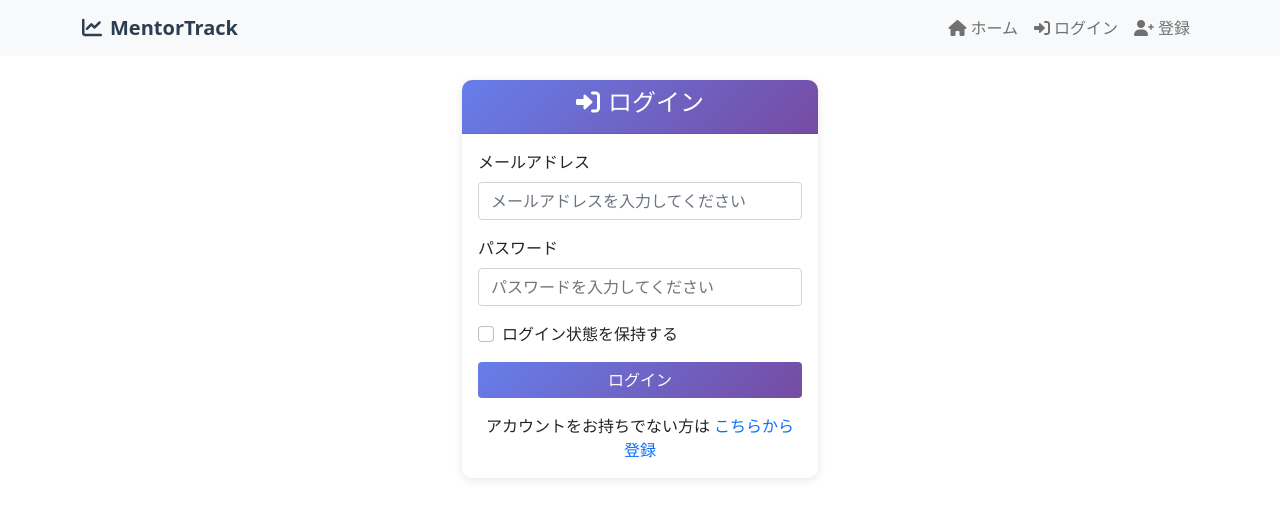
After one commit to k-mizu17009/MentorTrack, a Flask app: page /login in a window 1280 px wide. The commit adds this page. Shown: the top 519 px of the page. Run offline with Flask 3, Linux system fonts and the light colour scheme.

Commit message:
ログイン認証を追加

```diff
--- a/app.py
+++ b/app.py
@@ -1,8 +1,10 @@
 from flask import Flask, render_template, request, redirect, url_for, flash, jsonify
 from flask_sqlalchemy import SQLAlchemy
 from flask_wtf import FlaskForm
-from wtforms import StringField, TextAreaField, SelectField, RadioField, SubmitField, BooleanField
-from wtforms.validators import DataRequired, Length
+from flask_login import LoginManager, UserMixin, login_user, login_required, logout_user, current_user
+from flask_bcrypt import Bcrypt
+from wtforms import StringField, TextAreaField, SelectField, RadioField, SubmitField, BooleanField, PasswordField
+from wtforms.validators import DataRequired, Length, Email, EqualTo, ValidationError
 from datetime import datetime, timedelta
 import os
 
@@ -12,8 +14,32 @@ app.config['SQLALCHEMY_DATABASE_URI'] = 'sqlite:///mentortrack.db'
 app.config['SQLALCHEMY_TRACK_MODIFICATIONS'] = False
 
 db = SQLAlchemy(app)
+bcrypt = Bcrypt(app)
+login_manager = LoginManager()
+login_manager.init_app(app)
+login_manager.login_view = 'login'
+login_manager.login_message = 'ログインが必要です。'
+login_manager.login_message_category = 'info'
+
+@login_manager.user_loader
+def load_user(user_id):
+    return User.query.get(int(user_id))
 
 # データベースモデル
+class User(UserMixin, db.Model):
+    id = db.Column(db.Integer, primary_key=True)
+    username = db.Column(db.String(20), unique=True, nullable=False)
+    email = db.Column(db.String(120), unique=True, nullable=False)
+    password_hash = db.Column(db.String(60), nullable=False)
+    role = db.Column(db.String(20), default='mentee')  # mentee, mentor, admin
+    created_at = db.Column(db.DateTime, default=datetime.utcnow)
+
+    def set_password(self, password):
+        self.password_hash = bcrypt.generate_password_hash(password).decode('utf-8')
+
+    def check_password(self, password):
+        return bcrypt.check_password_hash(self.password_hash, password)
+
 class Mentee(db.Model):
     id = db.Column(db.Integer, primary_key=True)
     name = db.Column(db.String(100), nullable=False)
@@ -22,6 +48,7 @@ class Mentee(db.Model):
 
     # リレーションシップ
     reports = db.relationship('WeeklyReport', backref='mentee', lazy=True)
+    user_id = db.Column(db.Integer, db.ForeignKey('user.id'), nullable=True)
 
 class WeeklyReport(db.Model):
     id = db.Column(db.Integer, primary_key=True)
@@ -58,6 +85,44 @@ class WeeklyReport(db.Model):
     week_start = db.Column(db.DateTime, nullable=False)
 
 # フォームクラス
+class RegistrationForm(FlaskForm):
+    username = StringField('ユーザー名',
+                          validators=[DataRequired(), Length(min=2, max=20)],
+                          render_kw={'placeholder': 'ユーザー名を入力してください'})
+    email = StringField('メールアドレス',
+                       validators=[DataRequired(), Email()],
+                       render_kw={'placeholder': 'メールアドレスを入力してください'})
+    password = PasswordField('パスワード',
+                            validators=[DataRequired(), Length(min=6)],
+                            render_kw={'placeholder': 'パスワードを入力してください'})
+    confirm_password = PasswordField('パスワード確認',
+                                   validators=[DataRequired(), EqualTo('password')],
+                                   render_kw={'placeholder': 'パスワードを再入力してください'})
+    role = SelectField('役割',
+                      choices=[('mentee', 'メンティ'), ('mentor', 'メンター'), ('admin', '管理者')],
+                      validators=[DataRequired()])
+    submit = SubmitField('登録')
+
+    def validate_username(self, username):
+        user = User.query.filter_by(username=username.data).first()
+        if user:
+            raise ValidationError('そのユーザー名は既に使用されています。別のユーザー名を選択してください。')
+
+    def validate_email(self, email):
+        user = User.query.filter_by(email=email.data).first()
+        if user:
+            raise ValidationError('そのメールアドレスは既に登録されています。')
+
+class LoginForm(FlaskForm):
+    email = StringField('メールアドレス',
+                       validators=[DataRequired(), Email()],
+                       render_kw={'placeholder': 'メールアドレスを入力してください'})
+    password = PasswordField('パスワード',
+                            validators=[DataRequired()],
+                            render_kw={'placeholder': 'パスワードを入力してください'})
+    remember = BooleanField('ログイン状態を保持する')
+    submit = SubmitField('ログイン')
+
 class WeeklyReportForm(FlaskForm):
     planning_stage = SelectField('企画ステージ',
                                 choices=[('proposal_pre', '提案前'),
@@ -112,13 +177,60 @@ class WeeklyReportForm(FlaskForm):
 def index():
     return render_template('index.html')
 
+@app.route('/register', methods=['GET', 'POST'])
+def register():
+    if current_user.is_authenticated:
+        return redirect(url_for('index'))
+
+    form = RegistrationForm()
+    if form.validate_on_submit():
+        user = User(
+            username=form.username.data,
+            email=form.email.data,
+            role=form.role.data
+        )
+        user.set_password(form.password.data)
+        db.session.add(user)
+        db.session.commit()
+        flash('アカウントが作成されました！ログインしてください。', 'success')
+        return redirect(url_for('login'))
+
+    return render_template('register.html', form=form)
+
+@app.route('/login', methods=['GET', 'POST'])
+def login():
+    if current_user.is_authenticated:
+        return redirect(url_for('index'))
+
+    form = LoginForm()
+    if form.validate_on_submit():
+        user = User.query.filter_by(email=form.email.data).first()
+        if user and user.check_password(form.password.data):
+            login_user(user, remember=form.remember.data)
+            next_page = request.args.get('next')
+            flash(f'ようこそ、{user.username}さん！', 'success')
+            return redirect(next_page) if next_page else redirect(url_for('index'))
+        else:
+            flash('ログインに失敗しました。メールアドレスとパスワードを確認してください。', 'danger')
+
+    return render_template('login.html', form=form)
+
+@app.route('/logout')
+@login_required
+def logout():
+    logout_user()
+    flash('ログアウトしました。', 'info')
+    return redirect(url_for('index'))
+
 @app.route('/mentee/<int:mentee_id>')
+@login_required
 def mentee_dashboard(mentee_id):
     mentee = Mentee.query.get_or_404(mentee_id)
     reports = WeeklyReport.query.filter_by(mentee_id=mentee_id).order_by(WeeklyReport.report_date.desc()).all()
     return render_template('mentee_dashboard.html', mentee=mentee, reports=reports)
 
 @app.route('/report/new/<int:mentee_id>', methods=['GET', 'POST'])
+@login_required
 def new_report(mentee_id):
     mentee = Mentee.query.get_or_404(mentee_id)
     form = WeeklyReportForm()
@@ -160,6 +272,7 @@ def new_report(mentee_id):
     return render_template('new_report.html', form=form, mentee=mentee)
 
 @app.route('/report/<int:report_id>')
+@login_required
 def view_report(report_id):
     report = WeeklyReport.query.get_or_404(report_id)
 
@@ -170,7 +283,14 @@ def view_report(report_id):
         week_start=previous_week_start
     ).first()
 
-    return render_template('view_report.html', report=report, previous_report=previous_report)
+    # 追加の問いかけ回答をパース
+    import json
+    try:
+        additional_responses = json.loads(report.additional_responses) if report.additional_responses else {}
+    except (json.JSONDecodeError, TypeError):
+        additional_responses = {}
+
+    return render_template('view_report.html', report=report, previous_report=previous_report, additional_responses=additional_responses)
 
 @app.route('/create-sample-mentee', methods=['POST'])
 def create_sample_mentee():
--- a/requirements.txt
+++ b/requirements.txt
@@ -1,6 +1,9 @@
 Flask==2.3.3
 Flask-SQLAlchemy==3.0.5
 Flask-WTF==1.2.1
+Flask-Login==0.6.3
+Flask-Bcrypt==1.0.1
 WTForms==3.0.1
+email-validator==2.0.0
 python-dotenv==1.0.0
 Werkzeug==2.3.7
--- a/templates/base.html
+++ b/templates/base.html
@@ -66,6 +66,27 @@
                 <a class="nav-link" href="{{ url_for('index') }}">
                     <i class="fas fa-home me-1"></i>ホーム
                 </a>
+                {% if current_user.is_authenticated %}
+                    <div class="nav-item dropdown">
+                        <a class="nav-link dropdown-toggle" href="#" id="navbarDropdown" role="button" data-bs-toggle="dropdown" aria-expanded="false">
+                            <i class="fas fa-user me-1"></i>{{ current_user.username }}
+                        </a>
+                        <ul class="dropdown-menu" aria-labelledby="navbarDropdown">
+                            <li><span class="dropdown-item-text"><small class="text-muted">役割: {{ current_user.role }}</small></span></li>
+                            <li><hr class="dropdown-divider"></li>
+                            <li><a class="dropdown-item" href="{{ url_for('logout') }}">
+                                <i class="fas fa-sign-out-alt me-1"></i>ログアウト
+                            </a></li>
+                        </ul>
+                    </div>
+                {% else %}
+                    <a class="nav-link" href="{{ url_for('login') }}">
+                        <i class="fas fa-sign-in-alt me-1"></i>ログイン
+                    </a>
+                    <a class="nav-link" href="{{ url_for('register') }}">
+                        <i class="fas fa-user-plus me-1"></i>登録
+                    </a>
+                {% endif %}
             </div>
         </div>
     </nav>
--- /dev/null
+++ b/templates/login.html
@@ -0,0 +1,59 @@
+{% extends "base.html" %}
+
+{% block title %}ログイン - MentorTrack{% endblock %}
+
+{% block content %}
+<div class="row justify-content-center">
+    <div class="col-md-6 col-lg-4">
+        <div class="card">
+            <div class="card-header text-center">
+                <h4><i class="fas fa-sign-in-alt me-2"></i>ログイン</h4>
+            </div>
+            <div class="card-body">
+                <form method="POST">
+                    {{ form.hidden_tag() }}
+
+                    <div class="mb-3">
+                        {{ form.email.label(class="form-label") }}
+                        {{ form.email(class="form-control") }}
+                        {% if form.email.errors %}
+                            <div class="text-danger">
+                                {% for error in form.email.errors %}
+                                    <small>{{ error }}</small>
+                                {% endfor %}
+                            </div>
+                        {% endif %}
+                    </div>
+
+                    <div class="mb-3">
+                        {{ form.password.label(class="form-label") }}
+                        {{ form.password(class="form-control") }}
+                        {% if form.password.errors %}
+                            <div class="text-danger">
+                                {% for error in form.password.errors %}
+                                    <small>{{ error }}</small>
+                                {% endfor %}
+                            </div>
+                        {% endif %}
+                    </div>
+
+                    <div class="mb-3 form-check">
+                        {{ form.remember(class="form-check-input") }}
+                        {{ form.remember.label(class="form-check-label") }}
+                    </div>
+
+                    <div class="d-grid">
+                        {{ form.submit(class="btn btn-primary") }}
+                    </div>
+                </form>
+
+                <div class="text-center mt-3">
+                    <p class="mb-0">アカウントをお持ちでない方は
+                        <a href="{{ url_for('register') }}" class="text-decoration-none">こちらから登録</a>
+                    </p>
+                </div>
+            </div>
+        </div>
+    </div>
+</div>
+{% endblock %}
```
Also changed, not shown: templates/register.html (added, +94 -0 lines), templates/view_report.html (+10 -11 lines), README.md, 1 other file.
